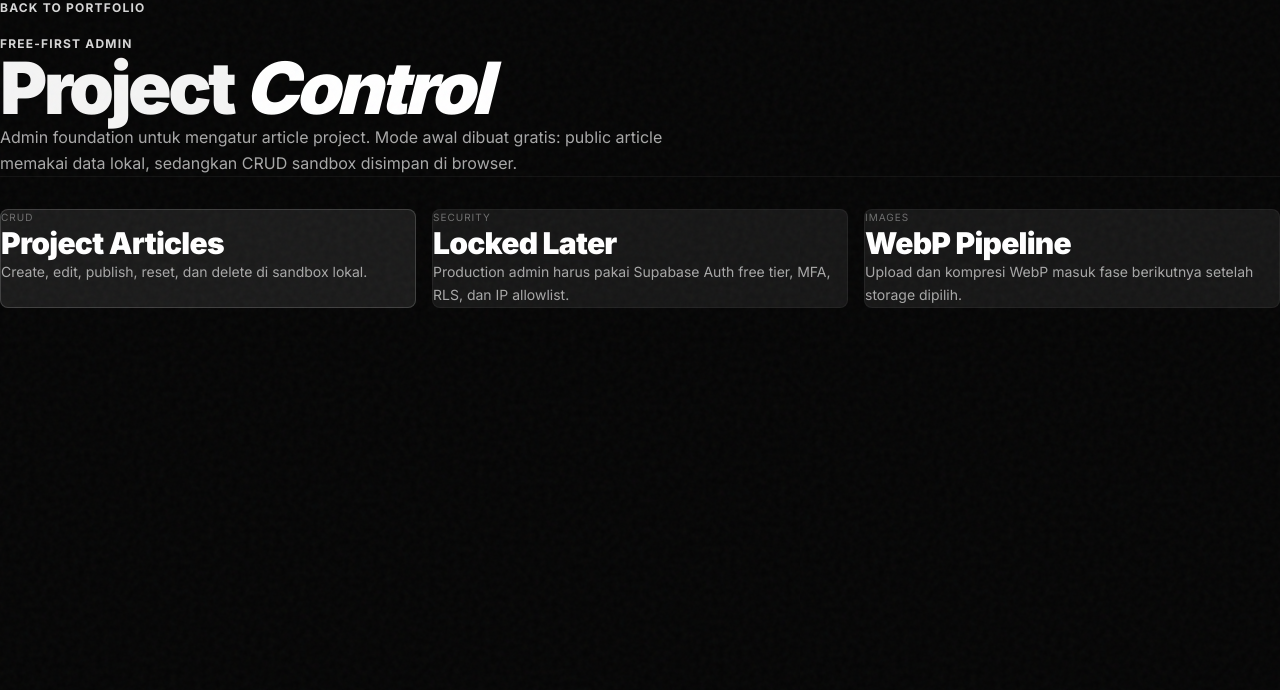
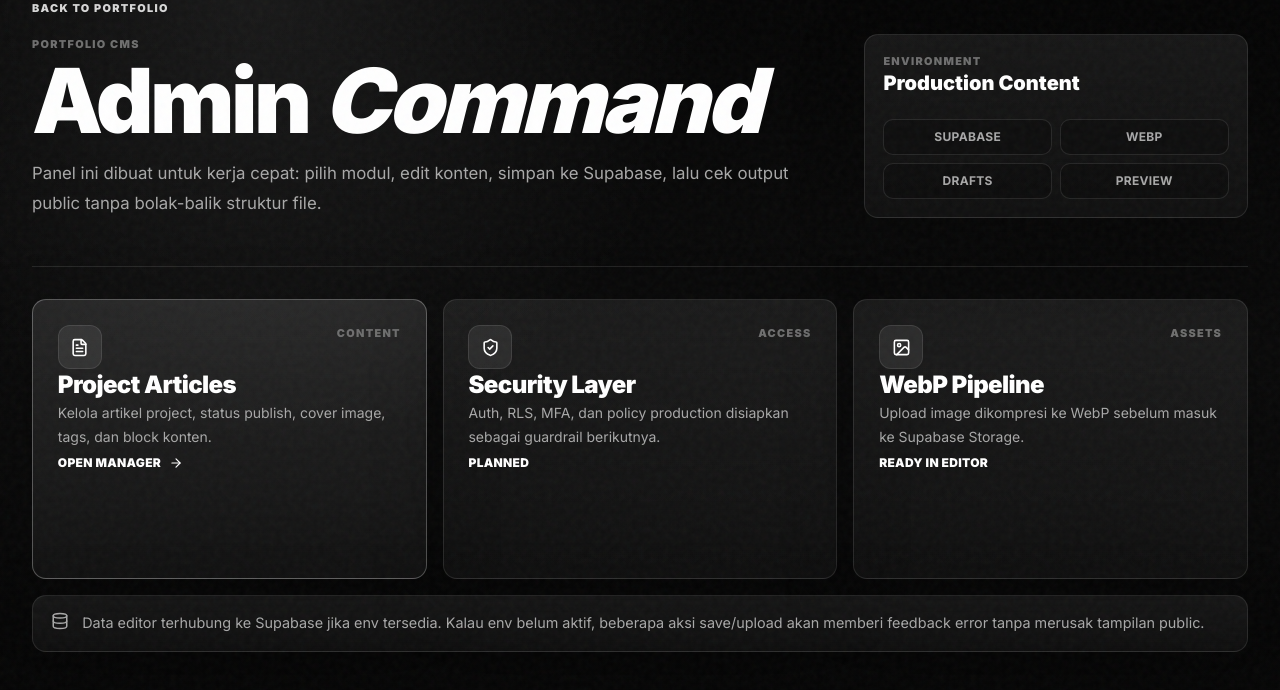
Before and after one commit to Rislantrs/Portofolio_new, a Next.js app: page /admin in a window 1280 px wide. Shown: the top 690 px of the page. Built offline with nearby package versions, Linux system fonts and the light colour scheme; no server answers; a web font is replaced by a local one.

Commit message:
Polish admin and fix desktop perf mode

```diff
--- a/src/app/admin/page.tsx
+++ b/src/app/admin/page.tsx
@@ -1,77 +1,112 @@
 import Link from "next/link";
+import { ArrowRight, Database, FileText, ImageIcon, ShieldCheck } from "lucide-react";
 import ClientOnlyCustomCursor from "@/components/ClientOnlyCustomCursor";
 
 export const metadata = {
   title: "Admin",
-  description: "Free-first admin foundation for project article management.",
+  description: "Admin command center for portfolio content management.",
 };
+
+const adminCards = [
+  {
+    href: "/admin/projects",
+    icon: FileText,
+    label: "Content",
+    title: "Project Articles",
+    description: "Kelola artikel project, status publish, cover image, tags, dan block konten.",
+    cta: "Open manager",
+    active: true,
+  },
+  {
+    icon: ShieldCheck,
+    label: "Access",
+    title: "Security Layer",
+    description: "Auth, RLS, MFA, dan policy production disiapkan sebagai guardrail berikutnya.",
+    cta: "Planned",
+  },
+  {
+    icon: ImageIcon,
+    label: "Assets",
+    title: "WebP Pipeline",
+    description: "Upload image dikompresi ke WebP sebelum masuk ke Supabase Storage.",
+    cta: "Ready in editor",
+  },
+];
 
 export default function AdminPage() {
   return (
     <>
       <ClientOnlyCustomCursor />
-      <main className="min-h-screen bg-bg px-6 py-8 text-text md:px-12 lg:px-16">
-        <div className="mx-auto flex w-full max-w-7xl flex-col gap-8">
-          <header className="flex flex-col gap-5 border-b border-white/5 pb-8">
-            <Link
-              href="/"
-              className="w-fit font-display text-xs font-bold uppercase tracking-widest text-accent transition-colors hover:text-accent-light"
-            >
-              Back to portfolio
-            </Link>
-            <div className="max-w-4xl">
-              <p className="font-display text-xs font-bold uppercase tracking-widest text-accent">
-                Free-first admin
-              </p>
-              <h1 className="mt-3 font-display text-5xl font-black leading-none tracking-tighter md:text-7xl">
-                Project <span className="text-accent-light italic">Control</span>
-              </h1>
-              <p className="mt-5 max-w-2xl font-sans text-sm leading-relaxed text-text-muted md:text-base">
-                Admin foundation untuk mengatur article project. Mode awal dibuat gratis:
-                public article memakai data lokal, sedangkan CRUD sandbox disimpan di browser.
-              </p>
+      <main id="admin" className="min-h-screen bg-bg text-text">
+        <div className="admin-shell py-8 md:py-10">
+          <header className="admin-hero">
+            <div className="flex flex-col gap-5">
+              <Link href="/" className="admin-backlink">
+                Back to portfolio
+              </Link>
+              <div className="max-w-4xl">
+                <p className="admin-kicker">Portfolio CMS</p>
+                <h1 className="admin-title">
+                  Admin <span>Command</span>
+                </h1>
+                <p className="admin-lede">
+                  Panel ini dibuat untuk kerja cepat: pilih modul, edit konten, simpan ke Supabase,
+                  lalu cek output public tanpa bolak-balik struktur file.
+                </p>
+              </div>
+            </div>
+
+            <div className="admin-status-panel">
+              <div>
+                <p className="admin-kicker">Environment</p>
+                <p className="mt-2 text-xl font-black text-white">Production Content</p>
+              </div>
+              <div className="grid grid-cols-2 gap-2 text-xs font-bold uppercase tracking-wide text-text-muted">
+                <span className="admin-pill">Supabase</span>
+                <span className="admin-pill">WebP</span>
+                <span className="admin-pill">Drafts</span>
+                <span className="admin-pill">Preview</span>
+              </div>
             </div>
           </header>
 
-          <section className="grid grid-cols-1 gap-4 md:grid-cols-3">
-            <Link
-              href="/admin/projects"
-              className="rounded-lg border border-accent/20 bg-accent/10 p-5 transition-colors hover:border-accent/45"
-            >
-              <p className="font-mono text-[10px] uppercase tracking-widest text-text-subtle">
-                CRUD
-              </p>
-              <h2 className="mt-3 font-display text-3xl font-black tracking-tight text-accent-light">
-                Project Articles
-              </h2>
-              <p className="mt-3 font-sans text-sm leading-relaxed text-text-muted">
-                Create, edit, publish, reset, dan delete di sandbox lokal.
-              </p>
-            </Link>
+          <section className="grid gap-4 lg:grid-cols-3">
+            {adminCards.map((card) => {
+              const Icon = card.icon;
+              const content = (
+                <article className={`admin-nav-card ${card.active ? "admin-nav-card-active" : ""}`}>
+                  <div className="flex items-start justify-between gap-4">
+                    <div className="admin-icon-box">
+                      <Icon size={19} />
+                    </div>
+                    <span className="admin-kicker">{card.label}</span>
+                  </div>
+                  <div className="mt-8">
+                    <h2 className="text-2xl font-black tracking-tight text-white">{card.title}</h2>
+                    <p className="mt-3 text-sm leading-6 text-text-muted">{card.description}</p>
+                  </div>
+                  <div className="mt-7 inline-flex items-center gap-2 text-xs font-black uppercase tracking-wide text-accent-light">
+                    {card.cta}
+                    {card.href ? <ArrowRight size={14} /> : null}
+                  </div>
+                </article>
+              );
 
-            <div className="rounded-lg border border-white/5 bg-surface p-5">
-              <p className="font-mono text-[10px] uppercase tracking-widest text-text-subtle">
-                Security
-              </p>
-              <h2 className="mt-3 font-display text-3xl font-black tracking-tight text-accent-light">
-                Locked Later
-              </h2>
-              <p className="mt-3 font-sans text-sm leading-relaxed text-text-muted">
-                Production admin harus pakai Supabase Auth free tier, MFA, RLS, dan IP allowlist.
-              </p>
-            </div>
+              return card.href ? (
+                <Link key={card.title} href={card.href}>
+                  {content}
+                </Link>
+              ) : (
+                <div key={card.title}>{content}</div>
+              );
+            })}
+          </section>
 
-            <div className="rounded-lg border border-white/5 bg-surface p-5">
-              <p className="font-mono text-[10px] uppercase tracking-widest text-text-subtle">
-                Images
-              </p>
-              <h2 className="mt-3 font-display text-3xl font-black tracking-tight text-accent-light">
-                WebP Pipeline
-              </h2>
-              <p className="mt-3 font-sans text-sm leading-relaxed text-text-muted">
-                Upload dan kompresi WebP masuk fase berikutnya setelah storage dipilih.
-              </p>
-            </div>
+          <section className="admin-info-strip">
+            <Database size={18} />
+            <p>
+              Data editor terhubung ke Supabase jika env tersedia. Kalau env belum aktif, beberapa aksi save/upload akan memberi feedback error tanpa merusak tampilan public.
+            </p>
           </section>
         </div>
       </main>
--- a/src/app/admin/projects/page.tsx
+++ b/src/app/admin/projects/page.tsx
@@ -1,47 +1,42 @@
 import Link from "next/link";
+import { ArrowLeft, ExternalLink } from "lucide-react";
 import ClientOnlyCustomCursor from "@/components/ClientOnlyCustomCursor";
 import LocalProjectAdmin from "@/components/admin/LocalProjectAdmin";
 
 export const metadata = {
   title: "Admin Projects",
-  description: "Local free CRUD sandbox for project articles.",
+  description: "Content manager for project articles and certifications.",
 };
 
 export default function AdminProjectsPage() {
   return (
     <>
       <ClientOnlyCustomCursor />
-      <main className="min-h-screen bg-bg px-6 py-8 text-text md:px-12 lg:px-16">
-        <div className="mx-auto flex w-full max-w-7xl flex-col gap-8">
-          <header className="flex flex-col justify-between gap-5 border-b border-white/5 pb-8 lg:flex-row lg:items-end">
-            <div>
-              <Link
-                href="/admin"
-                className="font-display text-xs font-bold uppercase tracking-widest text-accent transition-colors hover:text-accent-light"
-              >
+      <main id="admin" className="min-h-screen bg-bg text-text">
+        <div className="admin-shell py-8 md:py-10">
+          <header className="admin-page-header">
+            <div className="min-w-0">
+              <Link href="/admin" className="admin-backlink inline-flex items-center gap-2">
+                <ArrowLeft size={14} />
                 Back to admin
               </Link>
-              <h1 className="mt-4 font-display text-5xl font-black leading-none tracking-tighter md:text-7xl">
-                Article <span className="text-accent-light italic">Manager</span>
+              <p className="admin-kicker mt-7">Content manager</p>
+              <h1 className="admin-title admin-title-compact">
+                Article <span>Manager</span>
               </h1>
-              <p className="mt-5 max-w-2xl font-sans text-sm leading-relaxed text-text-muted md:text-base">
-                CRUD sandbox gratis untuk mematangkan alur admin sebelum data dipindahkan ke
-                Supabase free tier.
+              <p className="admin-lede">
+                Edit project articles dan certifications dari satu workbench yang lebih rapi: list di kiri, form utama di kanan, aksi penting selalu terlihat.
               </p>
             </div>
-            <Link
-              href="/projects"
-              className="w-fit rounded-lg border border-white/10 bg-white/5 px-4 py-3 font-display text-xs font-bold uppercase tracking-wider text-text transition-colors hover:border-accent/40"
-            >
+
+            <Link href="/projects" className="admin-secondary-action">
               Public articles
+              <ExternalLink size={15} />
             </Link>
           </header>
 
-          <div className="rounded-lg border border-white/15 bg-white/5 p-4">
-            <p className="font-sans text-sm leading-relaxed text-text-muted">
-              Mode ini gratis dan lokal: data tersimpan di browser, bukan database production.
-              Jangan jadikan ini panel admin final sebelum auth, RLS, MFA, dan storage aman aktif.
-            </p>
+          <div className="admin-alert">
+            <strong>Catatan:</strong> Upload dan save memakai Supabase saat konfigurasi env tersedia. Perubahan draft sementara tetap aman di state editor sampai kamu simpan.
           </div>
 
           <LocalProjectAdmin />
--- a/src/app/globals.css
+++ b/src/app/globals.css
@@ -518,3 +518,279 @@
     aspect-ratio: 0.92;
   }
 }
+
+
+
+/* Admin CMS polish */
+#admin {
+  --admin-line: rgba(255, 255, 255, 0.1);
+  --admin-line-strong: rgba(255, 255, 255, 0.18);
+  --admin-panel: rgba(17, 17, 17, 0.9);
+  --admin-field: rgba(5, 5, 5, 0.76);
+  background: radial-gradient(circle at 20% 0%, rgba(255, 255, 255, 0.08), transparent 28rem), linear-gradient(180deg, #050505 0%, #0a0a0a 44%, #050505 100%);
+}
+
+#admin .admin-shell {
+  width: min(94rem, calc(100% - clamp(2rem, 5vw, 5.5rem)));
+  margin-inline: auto;
+}
+
+#admin .admin-hero,
+#admin .admin-page-header {
+  display: grid;
+  grid-template-columns: minmax(0, 1fr) minmax(18rem, 24rem);
+  gap: clamp(1.5rem, 4vw, 4rem);
+  align-items: end;
+  padding-bottom: clamp(1.75rem, 4vw, 3rem);
+  margin-bottom: clamp(1.25rem, 3vw, 2rem);
+  border-bottom: 1px solid var(--admin-line);
+}
+
+#admin .admin-page-header {
+  grid-template-columns: minmax(0, 1fr) auto;
+}
+
+#admin .admin-backlink,
+#admin .admin-kicker {
+  font-size: 0.68rem;
+  font-weight: 850;
+  letter-spacing: 0.12em;
+  text-transform: uppercase;
+  color: var(--color-text-subtle);
+}
+
+#admin .admin-backlink {
+  color: var(--color-accent);
+  transition: color 180ms ease, transform 180ms ease;
+}
+
+#admin .admin-backlink:hover {
+  color: white;
+  transform: translateX(-2px);
+}
+
+#admin .admin-title {
+  margin-top: 0.6rem;
+  max-width: 58rem;
+  font-size: clamp(3.25rem, 7vw, 6.8rem);
+  line-height: 0.88;
+  font-weight: 950;
+  letter-spacing: -0.04em;
+  color: white;
+}
+
+#admin .admin-title-compact {
+  font-size: clamp(3rem, 6vw, 5.8rem);
+}
+
+#admin .admin-title span {
+  color: var(--color-accent-light);
+  font-style: italic;
+}
+
+#admin .admin-lede {
+  margin-top: 1.15rem;
+  max-width: 48rem;
+  font-size: clamp(0.92rem, 0.28vw + 0.86rem, 1.05rem);
+  line-height: 1.75;
+  color: var(--color-text-muted);
+}
+
+#admin .admin-status-panel,
+#admin .admin-nav-card,
+#admin .admin-info-strip,
+#admin .admin-alert {
+  border: 1px solid var(--admin-line);
+  background: linear-gradient(180deg, rgba(255, 255, 255, 0.07), rgba(255, 255, 255, 0.035));
+  box-shadow: 0 22px 70px rgba(0, 0, 0, 0.26);
+}
+
+#admin .admin-status-panel,
+#admin .admin-nav-card,
+#admin .admin-alert,
+#admin .admin-info-strip {
+  border-radius: 14px;
+}
+
+#admin .admin-status-panel {
+  display: grid;
+  gap: 1.35rem;
+  padding: 1.15rem;
+}
+
+#admin .admin-pill {
+  display: grid;
+  min-height: 2.25rem;
+  place-items: center;
+  border: 1px solid var(--admin-line);
+  border-radius: 10px;
+  background: rgba(0, 0, 0, 0.22);
+}
+
+#admin .admin-nav-card {
+  min-height: 17.5rem;
+  height: 100%;
+  padding: clamp(1.15rem, 2vw, 1.55rem);
+  transition: border-color 180ms ease, transform 180ms ease, background 180ms ease;
+}
+
+#admin .admin-nav-card:hover,
+#admin .admin-nav-card-active {
+  border-color: rgba(255, 255, 255, 0.28);
+  background: linear-gradient(180deg, rgba(255, 255, 255, 0.105), rgba(255, 255, 255, 0.045));
+}
+
+#admin .admin-nav-card:hover {
+  transform: translateY(-2px);
+}
+
+#admin .admin-icon-box {
+  display: grid;
+  width: 2.75rem;
+  height: 2.75rem;
+  place-items: center;
+  border: 1px solid var(--admin-line);
+  border-radius: 12px;
+  background: rgba(255, 255, 255, 0.08);
+  color: white;
+}
+
+#admin .admin-alert,
+#admin .admin-info-strip {
+  display: flex;
+  align-items: flex-start;
+  gap: 0.85rem;
+  margin-top: 1rem;
+  padding: 1rem 1.1rem;
+  color: var(--color-text-muted);
+  font-size: 0.9rem;
+  line-height: 1.55;
+}
+
+#admin .admin-secondary-action {
+  display: inline-flex;
+  min-height: 2.75rem;
+  align-items: center;
+  justify-content: center;
+  gap: 0.55rem;
+  padding-inline: 1rem;
+  border: 1px solid var(--admin-line);
+  border-radius: 10px;
+  background: rgba(255, 255, 255, 0.06);
+  color: white;
+  font-size: 0.72rem;
+  font-weight: 850;
+  letter-spacing: 0.08em;
+  text-transform: uppercase;
+}
+
+#admin .admin-workbench {
+  margin-top: 1.25rem;
+}
+
+#admin .admin-tabs {
+  position: sticky;
+  top: 0;
+  z-index: 20;
+  padding: 0.55rem;
+  border: 1px solid var(--admin-line);
+  border-radius: 14px;
+  background: rgba(5, 5, 5, 0.84);
+  backdrop-filter: blur(18px);
+  -webkit-backdrop-filter: blur(18px);
+}
+
+#admin .admin-tabs > button {
+  min-height: 2.75rem;
+  flex: 1 1 12rem;
+  justify-content: center;
+  border: 1px solid transparent !important;
+  border-radius: 10px;
+  padding-inline: 1rem;
+  background: transparent;
+}
+
+#admin .admin-tabs > button:hover,
+#admin .admin-tabs > button[class*="border-accent"] {
+  border-color: var(--admin-line-strong) !important;
+  background: rgba(255, 255, 255, 0.075);
+}
+
+#admin .admin-editor-grid > aside,
+#admin .admin-editor-grid > section {
+  border-color: var(--admin-line-strong) !important;
+  border-radius: 14px !important;
+  background: var(--admin-panel) !important;
+  box-shadow: 0 18px 60px rgba(0, 0, 0, 0.22);
+}
+
+#admin .admin-editor-grid input,
+#admin .admin-editor-grid textarea,
+#admin .admin-editor-grid select {
+  min-height: 2.9rem;
+  border-color: var(--admin-line-strong) !important;
+  border-radius: 10px !important;
+  background: var(--admin-field) !important;
+  color: white !important;
+}
+
+#admin .admin-editor-grid textarea {
+  min-height: 5.75rem;
+}
+
+#admin .admin-editor-grid input:focus,
+#admin .admin-editor-grid textarea:focus,
+#admin .admin-editor-grid select:focus {
+  border-color: rgba(255, 255, 255, 0.42) !important;
+  box-shadow: 0 0 0 3px rgba(255, 255, 255, 0.08);
+}
+
+#admin .admin-editor-grid aside button {
+  border-radius: 11px !important;
+}
+
+#admin .admin-editor-grid button,
+#admin .admin-editor-grid a,
+#admin .admin-tabs button {
+  transition: border-color 180ms ease, background 180ms ease, color 180ms ease, transform 180ms ease;
+}
+
+#admin .admin-editor-grid button:hover,
+#admin .admin-editor-grid a:hover {
+  transform: translateY(-1px);
+}
+
+@media (min-width: 1280px) {
+  #admin .admin-editor-grid > aside {
+    position: sticky;
+    top: 5.5rem;
+    align-self: start;
+  }
+}
+
+@media (max-width: 900px) {
+  #admin .admin-hero,
+  #admin .admin-page-header {
+    grid-template-columns: 1fr;
+  }
+
+  #admin .admin-status-panel,
+  #admin .admin-secondary-action {
+    width: 100%;
+  }
+}
+
+@media (max-width: 640px) {
+  #admin .admin-shell {
+    width: min(100% - 1.5rem, 94rem);
+  }
+
+  #admin .admin-title,
+  #admin .admin-title-compact {
+    font-size: clamp(2.55rem, 16vw, 4rem);
+  }
+
+  #admin .admin-nav-card {
+    min-height: 14rem;
+  }
+}
--- a/src/app/layout.tsx
+++ b/src/app/layout.tsx
@@ -104,8 +104,11 @@
                   var lowMemory = typeof nav.deviceMemory === "number" && nav.deviceMemory <= 4;
                   var lowCpu = typeof nav.hardwareConcurrency === "number" && nav.hardwareConcurrency <= 4;
                   var mobile = window.innerWidth <= 767;
+                  var tablet = window.innerWidth <= 1024;
+                  var mobileLike = coarse && tablet;
+                  var constrainedMobileHardware = (lowMemory || lowCpu) && tablet;
                   var saveData = !!(nav.connection && nav.connection.saveData);
-                  document.documentElement.dataset.perfMode = (coarse || reduced || lowMemory || lowCpu || mobile || saveData) ? "lite" : "full";
+                  document.documentElement.dataset.perfMode = (reduced || saveData || mobile || mobileLike || constrainedMobileHardware) ? "lite" : "full";
                 } catch (error) {
                   document.documentElement.dataset.perfMode = "full";
                 }
```
Also changed, not shown: src/components/admin/LocalProjectAdmin.tsx (+38 -28 lines), src/hooks/useLowEndDevice.ts (+8 -8 lines).
